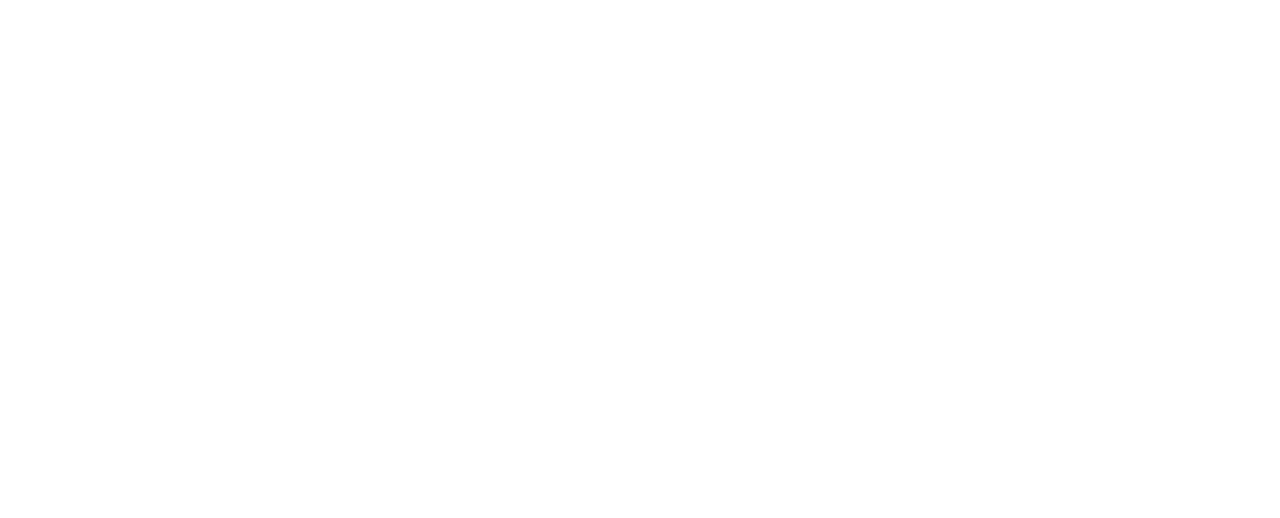
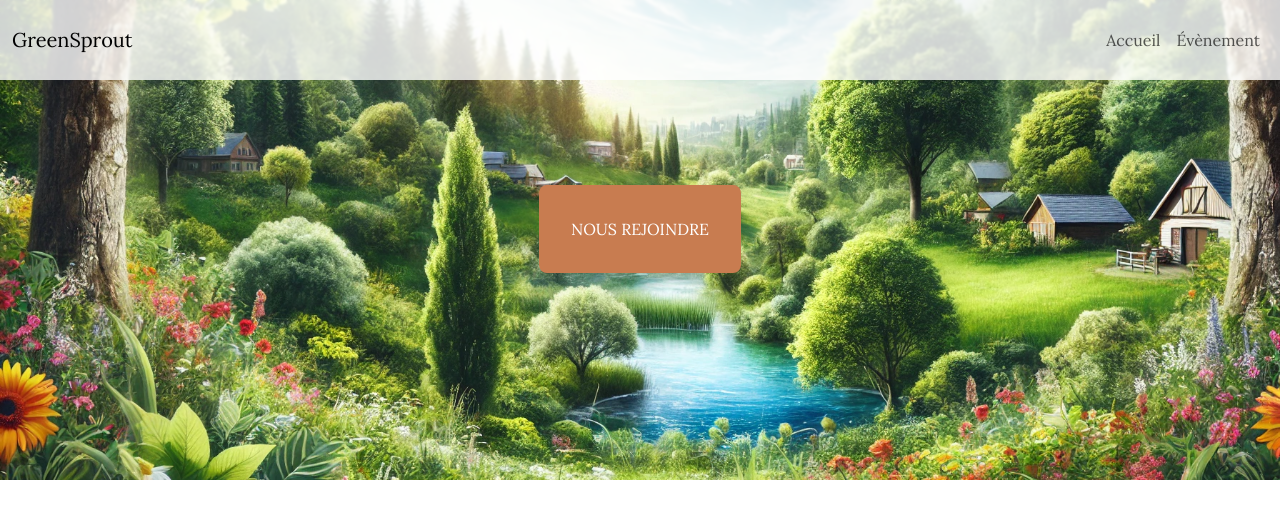
Before and after one commit to Tom-Mai/GreenSprout, a plain HTML site: page event.html in a window 1280 px wide. Drawn offline with nearby package versions, Linux system fonts and the light colour scheme.

Commit message:
Add  responsive position Btn & Nav + Font

```diff
--- a/event.html
+++ b/event.html
@@ -0,0 +1,59 @@
+<!DOCTYPE html>
+<html lang="en">
+<head>
+    <meta charset="UTF-8">
+    <meta name="viewport" content="width=device-width, initial-scale=1.0">
+    <title>GS - Events</title>
+    <!-- Link google Font -->
+    <link rel="preconnect" href="https://fonts.googleapis.com">
+<link rel="preconnect" href="https://fonts.gstatic.com" crossorigin>
+<link href="https://fonts.googleapis.com/css2?family=Lora:ital,wght@0,400..700;1,400..700&display=swap" rel="stylesheet">
+    <!-- Link Bootsrap -->
+    <link href="https://cdn.jsdelivr.net/npm/bootstrap@5.3.3/dist/css/bootstrap.min.css" rel="stylesheet" integrity="sha384-QWTKZyjpPEjISv5WaRU9OFeRpok6YctnYmDr5pNlyT2bRjXh0JMhjY6hW+ALEwIH" crossorigin="anonymous">
+    <link rel="stylesheet" href="global.css">
+</head>
+<body>
+    <section class="wrapper">
+        <!-- HeroSection -->
+        <section class="hero-section">
+            <div class="callToAction w-100 h-100 d-flex align-items-end pb-5 align-items-lg-center justify-content-center ">
+                <a class="text-light" href="./event.html">
+                <button class="btn btn-primary btn-lg" type="button"
+                > Nous rejoindre
+            </button>
+                </a>
+
+            </div>
+            <!-- Navbar -->
+            <nav class="navbar navbar-expand-lg  ">
+                <div class="container-fluid">
+                    <a href="#" class="navbar-brand">GreenSprout</a>
+                    <button class="navbar-toggler" type="button" data-bs-toggle="collapse" data-bs-target="#navbarSupportedContent" aria-controls="navbarSupportedContent" aria-expanded="false" aria-label="Toggle navigation">
+                        <span class="navbar-toggler-icon"></span>
+                    </button>
+                    <div class="text-center collapse navbar-collapse " id="navbarSupportedContent">
+                        <ul class="w-100 justify-content-end navbar-nav me-auto mb-2 mb-lg-0 ">
+                            <li class="nav-item">
+                                <a href="#" class="nav-link" aria-current="page">Accueil</a>
+                            </li>
+                            <li class="nav-item">
+                                <a href="#" class="nav-link" aria-current="page">Évènement</a>
+                            </li>
+                        </ul>
+                    </div>
+                </div>
+            </nav>
+        </section>
+            <!-- Main Section -->
+        <section class="mainContent">
+
+        </section>
+
+
+        <h1 class="container ">Hello world</h1>
+
+        <!-- Link Bootsrap JS -->
+    </section>
+    <script src="https://cdn.jsdelivr.net/npm/bootstrap@5.3.3/dist/js/bootstrap.bundle.min.js" integrity="sha384-YvpcrYf0tY3lHB60NNkmXc5s9fDVZLESaAA55NDzOxhy9GkcIdslK1eN7N6jIeHz" crossorigin="anonymous"></script>
+</body>
+</html>
--- a/global.css
+++ b/global.css
@@ -13,9 +13,14 @@ a,li{
     list-style: none;
     text-decoration: none;
 }
+/* Font */
+a{
+    font-family: "Lora", serif;
+}
 body, html {
     height: 100vh;
 }
+/* HeroSection */
 .hero-section {
     background-image: url('./assets/images/bg-GreenSrout-Accuiel.webp');
     background-size: cover;
@@ -31,20 +36,31 @@ body, html {
         transition:  0.5s linear;
     }
 }
+.callToAction{
+    position: absolute;
 
+}
+/* NavBar */
 .navbar{
    position: relative;
     background-color: rgba(255, 255, 255, 0.8);
     backdrop-filter: blur(1px);
     z-index:'1100';
+    min-height:7em;
+
 }
-.callToAction{
-    position: absolute;
-
+@media (min-width:502px){
+    .navbar{
+        min-height: 3em;
+    }
+}
+@media (min-width:1024px){
+    .navbar{
+        min-height: 5em;
+    }
 }
 /* Button */
 .btn-primary{
-    /* style="background-color: rgba(204, 85, 0, 0.8); color: white; border: none ;" */
     background-color:#c87c50;
     border: none;
     color: white;
@@ -56,9 +72,6 @@ body, html {
     padding: 2em 2em;
     text-transform:uppercase;
 }
-
-
-
 .btn-primary:hover, .btn-primary:active{
     background-color: #2b860bcc;
     box-shadow: 0 2px 4px rgba(0, 0, 0, 0.3);
```
Also changed, not shown: index.html (+2 -2 lines).
